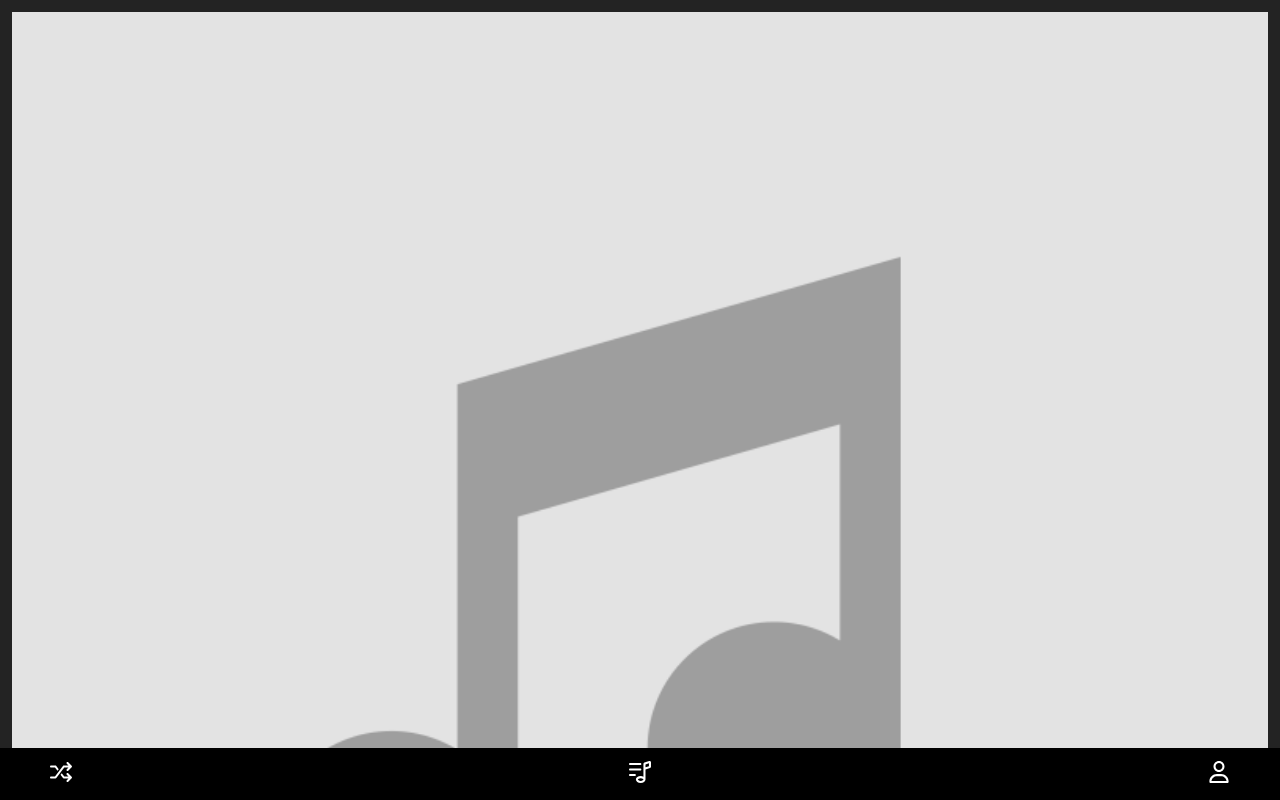
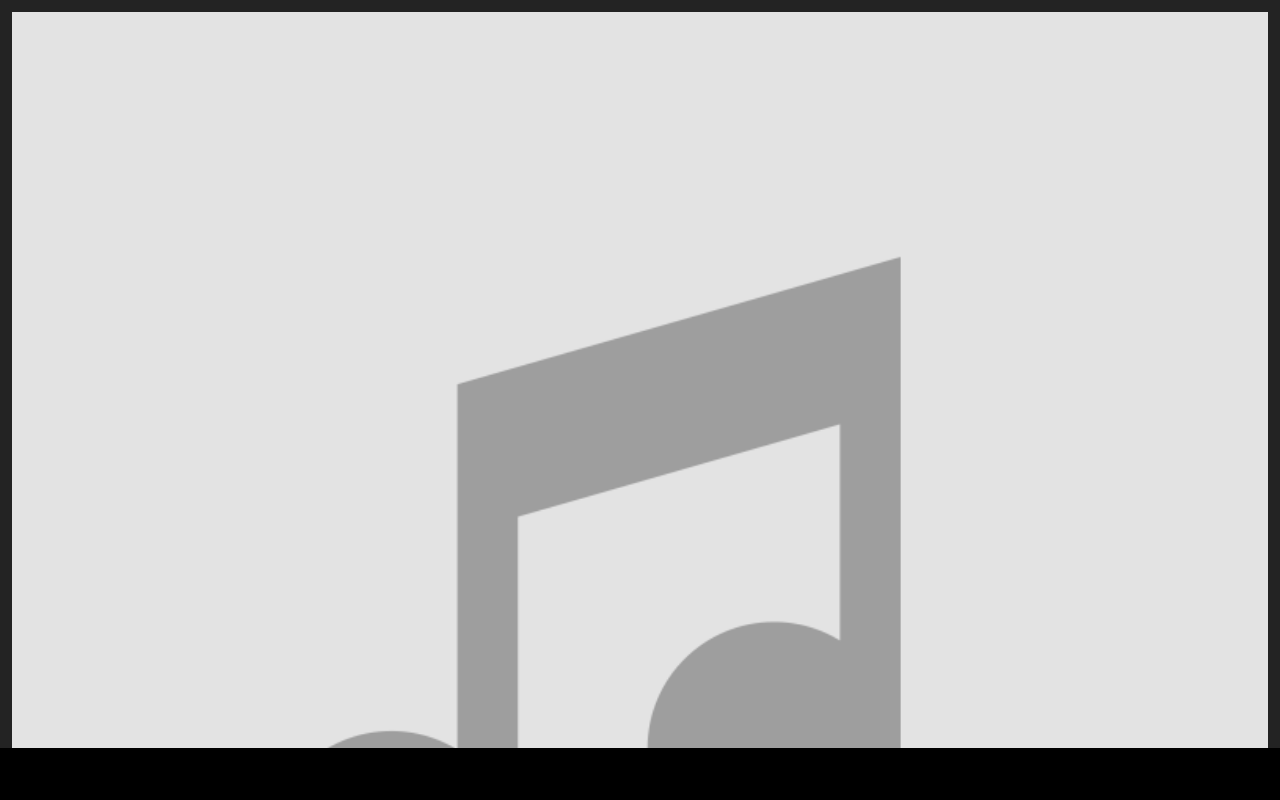
Before and after one commit to Suggest-App/SuggestApp, a Vue app: page /home in a window 1280 px wide. Built offline with nearby package versions, Linux system fonts and the light colour scheme.

Commit message:
[REMOVE] unused color prop in navbar svg icon components

```diff
--- a/src/components/Navbar.vue
+++ b/src/components/Navbar.vue
@@ -7,15 +7,15 @@ import ProfileViewIcon from "@/components/icons/navbar/ProfileViewIcon.vue";
 <template>
   <nav id="navbar">
     <RouterLink :to="{ name: 'ShuffleView' }">
-      <ShuffleViewIcon  color="#FFFFFF" />
+      <ShuffleViewIcon />
       <span></span>
     </RouterLink>
     <RouterLink :to="{ name: 'RankingView' }">
-      <RankingViewIcon color="#FFFFFF" />
+      <RankingViewIcon />
       <span></span>
     </RouterLink>
     <RouterLink :to="{ name: 'ProfileView' }">
-      <ProfileViewIcon color="#FFFFFF" />
+      <ProfileViewIcon />
       <span></span>
     </RouterLink>
   </nav>
--- a/src/components/icons/navbar/ProfileViewIcon.vue
+++ b/src/components/icons/navbar/ProfileViewIcon.vue
@@ -1,15 +1,3 @@
-<script setup lang="ts">
-import type { PropType } from 'vue'
-import { SpotifyColorEnum } from "@/models/enums/SpotifyColorEnum";
-
-const props = defineProps({
-  color: {
-    type: Object as PropType<SpotifyColorEnum>,
-    required: true,
-  },
-})
-</script>
-
 <template>
-  <svg :fill="color"  xmlns="http://www.w3.org/2000/svg" viewBox="0 0 448 512"><path d="M272 304h-96C78.8 304 0 382.8 0 480c0 17.67 14.33 32 32 32h384c17.67 0 32-14.33 32-32C448 382.8 369.2 304 272 304zM48.99 464C56.89 400.9 110.8 352 176 352h96c65.16 0 119.1 48.95 127 112H48.99zM224 256c70.69 0 128-57.31 128-128c0-70.69-57.31-128-128-128S96 57.31 96 128C96 198.7 153.3 256 224 256zM224 48c44.11 0 80 35.89 80 80c0 44.11-35.89 80-80 80S144 172.1 144 128C144 83.89 179.9 48 224 48z"/></svg>
+  <svg  xmlns="http://www.w3.org/2000/svg" viewBox="0 0 448 512"><path d="M272 304h-96C78.8 304 0 382.8 0 480c0 17.67 14.33 32 32 32h384c17.67 0 32-14.33 32-32C448 382.8 369.2 304 272 304zM48.99 464C56.89 400.9 110.8 352 176 352h96c65.16 0 119.1 48.95 127 112H48.99zM224 256c70.69 0 128-57.31 128-128c0-70.69-57.31-128-128-128S96 57.31 96 128C96 198.7 153.3 256 224 256zM224 48c44.11 0 80 35.89 80 80c0 44.11-35.89 80-80 80S144 172.1 144 128C144 83.89 179.9 48 224 48z"/></svg>
 </template>
--- a/src/components/icons/navbar/RankingViewIcon.vue
+++ b/src/components/icons/navbar/RankingViewIcon.vue
@@ -1,15 +1,3 @@
-<script setup lang="ts">
-import type { PropType } from 'vue'
-import { SpotifyColorEnum } from "@/models/enums/SpotifyColorEnum";
-
-const props = defineProps({
-  color: {
-    type: Object as PropType<SpotifyColorEnum>,
-    required: true,
-  },
-})
-</script>
-
 <template>
-  <svg :fill="color" xmlns="http://www.w3.org/2000/svg" viewBox="0 0 512 512"><path d="M24 95.97h240c13.25 0 24-10.75 24-24s-10.75-24-24-24h-240c-13.25 0-24 10.75-24 24S10.75 95.97 24 95.97zM498.8 6.162c-8.25-6.125-18.69-7.699-28.44-4.699l-112 35.38C345.1 41.09 336 53.34 336 67.34v299.1c-18.12-9.125-40.13-14.5-64-14.5c-61.88 0-112 35.88-112 80C160 476.1 210.1 512 272 512s112-35.88 112-80V195.4l105.6-33.38C503 157.7 512 145.5 512 131.5V31.96C512 21.71 507.1 12.16 498.8 6.162zM272 463.1c-39.75 0-64-20.75-64-31.1c0-11.25 24.25-32 64-32s64 20.75 64 32C336 443.2 311.8 463.1 272 463.1zM464 119.7L384 144.1V79.09l80-25.25V119.7zM24 223.1h240c13.25 0 24-10.75 24-24s-10.75-24-24-24h-240c-13.25 0-24 10.74-24 24S10.75 223.1 24 223.1zM136 303.1h-112c-13.25 0-24 10.75-24 24s10.75 24 24 24h112c13.25 0 24-10.75 24-24S149.3 303.1 136 303.1z"/></svg>
+  <svg xmlns="http://www.w3.org/2000/svg" viewBox="0 0 512 512"><path d="M24 95.97h240c13.25 0 24-10.75 24-24s-10.75-24-24-24h-240c-13.25 0-24 10.75-24 24S10.75 95.97 24 95.97zM498.8 6.162c-8.25-6.125-18.69-7.699-28.44-4.699l-112 35.38C345.1 41.09 336 53.34 336 67.34v299.1c-18.12-9.125-40.13-14.5-64-14.5c-61.88 0-112 35.88-112 80C160 476.1 210.1 512 272 512s112-35.88 112-80V195.4l105.6-33.38C503 157.7 512 145.5 512 131.5V31.96C512 21.71 507.1 12.16 498.8 6.162zM272 463.1c-39.75 0-64-20.75-64-31.1c0-11.25 24.25-32 64-32s64 20.75 64 32C336 443.2 311.8 463.1 272 463.1zM464 119.7L384 144.1V79.09l80-25.25V119.7zM24 223.1h240c13.25 0 24-10.75 24-24s-10.75-24-24-24h-240c-13.25 0-24 10.74-24 24S10.75 223.1 24 223.1zM136 303.1h-112c-13.25 0-24 10.75-24 24s10.75 24 24 24h112c13.25 0 24-10.75 24-24S149.3 303.1 136 303.1z"/></svg>
 </template>
--- a/src/components/icons/navbar/ShuffleViewIcon.vue
+++ b/src/components/icons/navbar/ShuffleViewIcon.vue
@@ -1,15 +1,3 @@
-<script setup lang="ts">
-import type { PropType } from 'vue'
-import { SpotifyColorEnum } from "@/models/enums/SpotifyColorEnum";
-
-const props = defineProps({
-  color: {
-    type: Object as PropType<SpotifyColorEnum>,
-    required: true,
-  },
-})
-</script>
-
 <template>
-  <svg :fill="color" xmlns="http://www.w3.org/2000/svg" viewBox="0 0 512 512"><path d="M424.1 287c-9.375-9.375-24.56-9.344-33.94 .0313s-9.375 24.56 0 33.94L430.1 360H332l-58.01-77.34l-29.1 39.99l56.82 75.75C305.3 404.4 312.4 408 320 408h110.1l-39.03 39.03c-9.375 9.375-9.375 24.56 0 33.94C395.7 485.7 401.8 488 408 488s12.27-2.375 16.96-7.062l79.1-79.98c9.375-9.375 9.375-24.6 0-33.97L424.1 287zM24 152h92l58.01 77.34l29.1-39.99L147.2 113.6C142.7 107.6 135.6 104 128 104H24C10.75 104 0 114.8 0 128S10.75 152 24 152zM430.1 152l-39.03 39.03c-9.375 9.375-9.375 24.56 0 33.94C395.7 229.7 401.8 232 408 232s12.28-2.312 16.97-7l79.1-79.98c9.375-9.375 9.374-24.6-.0013-33.97l-79.1-79.98c-9.375-9.375-24.56-9.406-33.93-.0313s-9.375 24.56 0 33.94L430.1 104H320c-7.562 0-14.66 3.562-19.19 9.594L116 360H24C10.75 360 0 370.8 0 384s10.75 24 24 24H128c7.562 0 14.66-3.562 19.19-9.594L332 152H430.1z"/></svg>
+  <svg xmlns="http://www.w3.org/2000/svg" viewBox="0 0 512 512"><path d="M424.1 287c-9.375-9.375-24.56-9.344-33.94 .0313s-9.375 24.56 0 33.94L430.1 360H332l-58.01-77.34l-29.1 39.99l56.82 75.75C305.3 404.4 312.4 408 320 408h110.1l-39.03 39.03c-9.375 9.375-9.375 24.56 0 33.94C395.7 485.7 401.8 488 408 488s12.27-2.375 16.96-7.062l79.1-79.98c9.375-9.375 9.375-24.6 0-33.97L424.1 287zM24 152h92l58.01 77.34l29.1-39.99L147.2 113.6C142.7 107.6 135.6 104 128 104H24C10.75 104 0 114.8 0 128S10.75 152 24 152zM430.1 152l-39.03 39.03c-9.375 9.375-9.375 24.56 0 33.94C395.7 229.7 401.8 232 408 232s12.28-2.312 16.97-7l79.1-79.98c9.375-9.375 9.374-24.6-.0013-33.97l-79.1-79.98c-9.375-9.375-24.56-9.406-33.93-.0313s-9.375 24.56 0 33.94L430.1 104H320c-7.562 0-14.66 3.562-19.19 9.594L116 360H24C10.75 360 0 370.8 0 384s10.75 24 24 24H128c7.562 0 14.66-3.562 19.19-9.594L332 152H430.1z"/></svg>
 </template>
```
